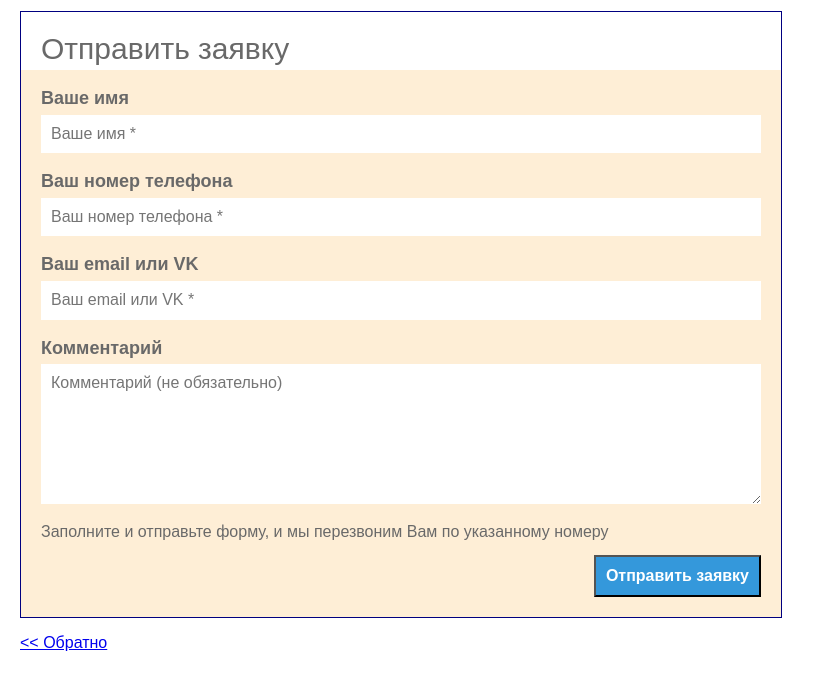
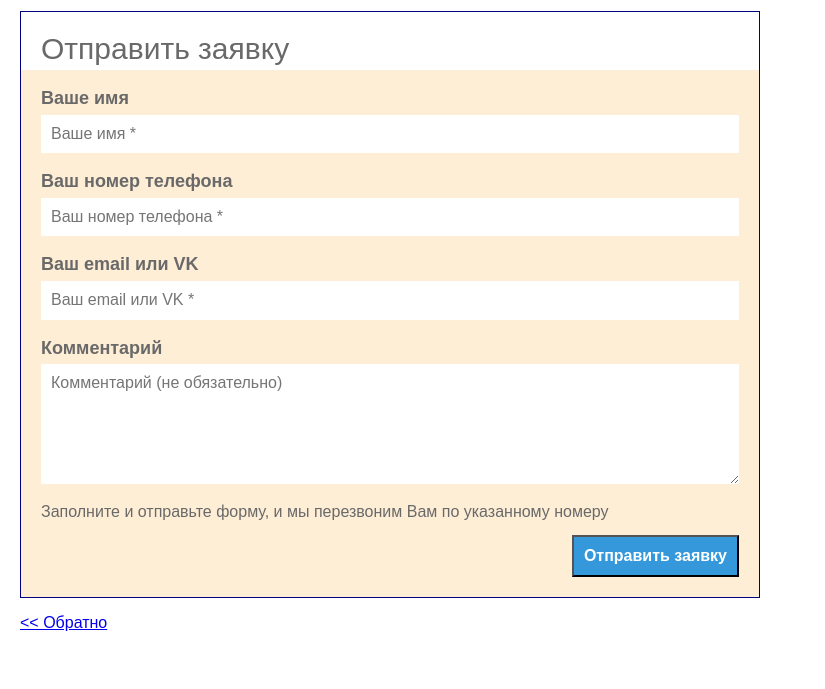
Before and after one commit to svyaz/Frontend, a plain HTML site: page Lekciya_02_CSS/task_css_form.html in a window 1280 px wide. Shown: the part 59-748 px from the top of the page, without its empty margins (0-825 px from the left). Drawn offline with Linux system fonts and the light colour scheme.

Commit message:
Таблица сужается при изменении размеров окна

```diff
--- a/Lekciya_02_CSS/styles/task_css_form.css
+++ b/Lekciya_02_CSS/styles/task_css_form.css
@@ -5,6 +5,8 @@ body {
 .taskTable {
     border: solid 1px navy;
     border-spacing: 0;
+    max-width: 740px;
+    width: 100%;
     color: #696969;
 }
 
@@ -46,7 +48,8 @@ body {
 
 .taskTable input, textarea {
     border: 0;
-    width: 700px;
+    box-sizing: border-box;
+    width: 100%;
     padding: 10px;
     color: #696969;
 }
--- a/Lekciya_02_CSS/styles/task_css_table.css
+++ b/Lekciya_02_CSS/styles/task_css_table.css
@@ -6,7 +6,8 @@
     border-spacing: 0;
     border-bottom: #d0d0d0 1px solid;
     border-right: #d0d0d0 1px solid;
-    width: 980px;
+    width: 100%;
+    max-width: 980px;
     font-family: "PT Sans", serif;
 }
 
--- a/Lekciya_02_CSS/styles/task_css_text.css
+++ b/Lekciya_02_CSS/styles/task_css_text.css
@@ -5,7 +5,8 @@ body {
 table.taskTable {
     border: navy 1px solid;
     padding: 5px;
-    width: 800px;
+    width: 100%;
+    max-width: 800px;
     color: #696969;
 }
 
```
